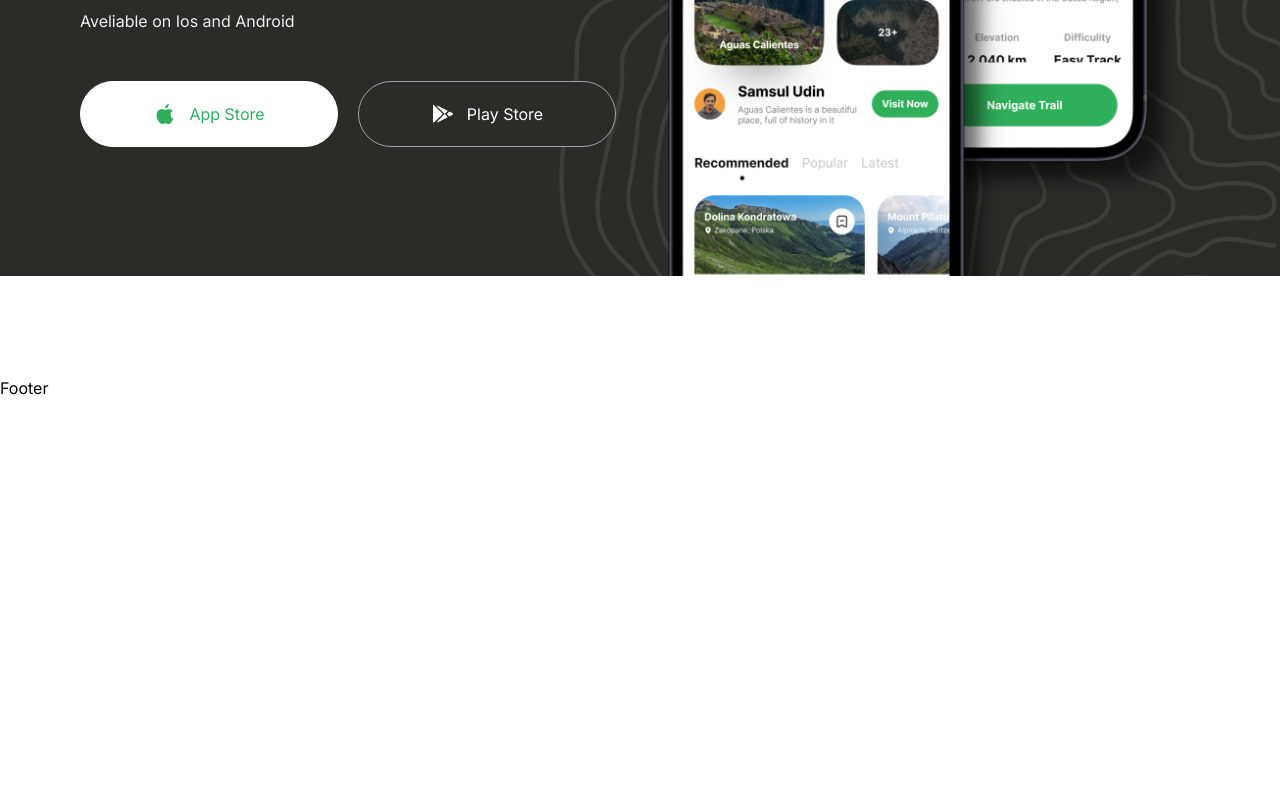
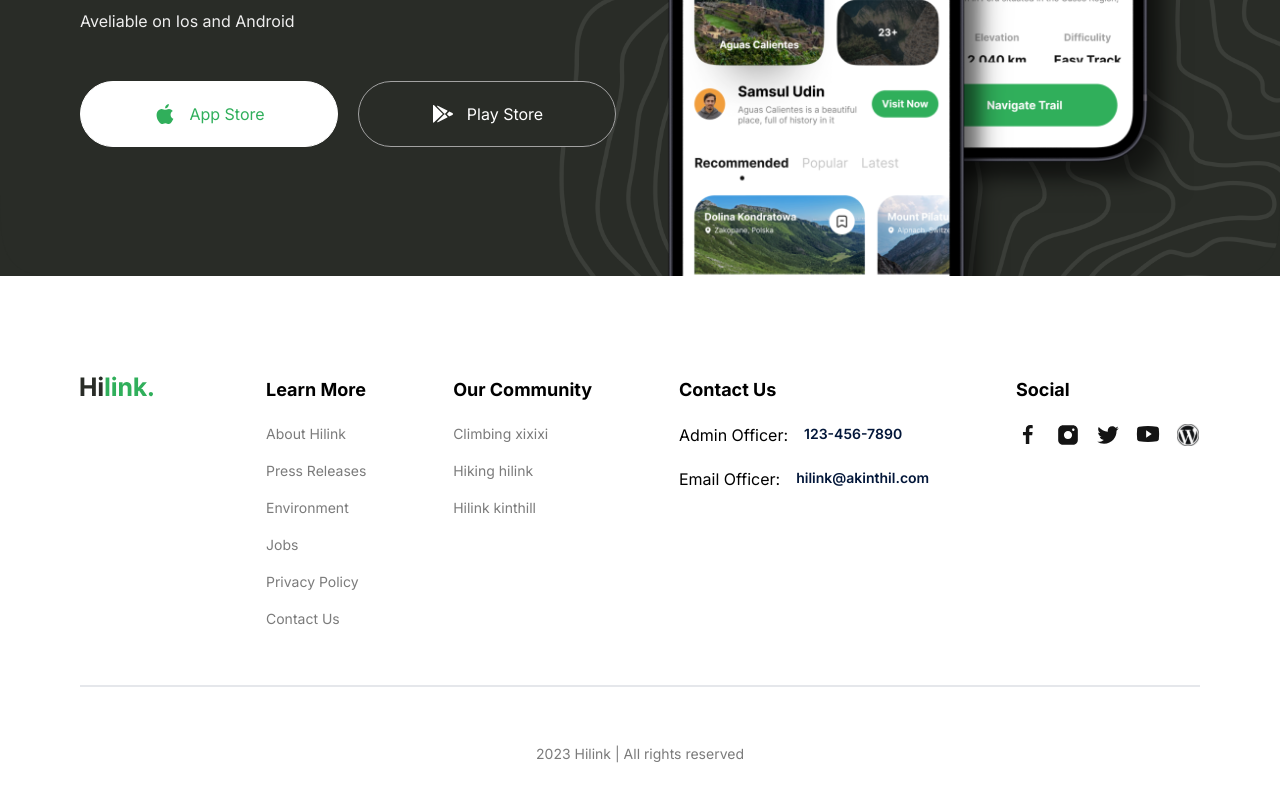
Before and after one commit to RafaelSFDC/travel_app, a Next.js app: page / in a window 1280 px wide. Shown: the part 4043-4843 px from the top of the page. Before the commit the page ends 4443 px from the top, so only its background shows below. Built offline with nearby package versions, Linux system fonts and the light colour scheme.

Commit message:
feat(Added Features): :sparkles: Footer and Next Config
Added Footer and configured Next output and image optmization

```diff
--- a/components/Footer.tsx
+++ b/components/Footer.tsx
@@ -1,5 +1,81 @@
+import { FOOTER_CONTACT_INFO, FOOTER_LINKS, SOCIALS } from "@/constants";
+import Image from "next/image";
+import Link from "next/link";
+
 const Footer = () => {
-  return <div>Footer</div>;
+  return (
+    <footer className="flexCenter mb-24">
+      <div className="padding-container max-container flex w-full flex-col gap-14">
+        <div className="flex flex-col items-start justify-center gap-[10%] md:flex-row">
+          <Link href="/" className="mb-10">
+            <Image src="hilink-logo.svg" alt="logo" width={74} height={29} />
+          </Link>
+
+          <div className="flex flex-wrap gap-10 sm:justify-between md:flex-1">
+            {FOOTER_LINKS.map((columns) => (
+              <FooterColumns title={columns.title}>
+                <ul className="regular-14 flex flex-col gap-4 text-gray-30">
+                  {columns.links.map((link) => (
+                    <Link href="/" key={link}>
+                      {link}
+                    </Link>
+                  ))}
+                </ul>
+              </FooterColumns>
+            ))}
+
+            <div className="flex flex-col gap-5">
+              <FooterColumns title={FOOTER_CONTACT_INFO.title}>
+                {FOOTER_CONTACT_INFO.links.map((link) => (
+                  <Link
+                    href="/"
+                    key={link.label}
+                    className="flex gap-4 md:flex-col lg:flex-row"
+                  >
+                    <p className="whitespace-nowrap">{link.label}:</p>
+                    <p className="medium-14 whitespace-nowrap text-blue-70">
+                      {link.value}
+                    </p>
+                  </Link>
+                ))}
+              </FooterColumns>
+            </div>
+
+            <div className="flex flex-col gap-5">
+              <FooterColumns title={SOCIALS.title}>
+                <ul className="regular-14 flex gap-4 text-gray-30">
+                  {SOCIALS.links.map((link) => (
+                    <Link href="/" key={link}>
+                      <Image src={link} alt="logo" width={24} height={24} />
+                    </Link>
+                  ))}
+                </ul>
+              </FooterColumns>
+            </div>
+          </div>
+        </div>
+
+        <div className="border bg-gray-20" />
+        <p className="regular-14 w-full text-center text-gray-30">
+          2023 Hilink | All rights reserved
+        </p>
+      </div>
+    </footer>
+  );
+};
+
+type FooterColumnProps = {
+  title: string;
+  children: React.ReactNode;
+};
+
+const FooterColumns = ({ title, children }: FooterColumnProps) => {
+  return (
+    <div className="flex flex-col gap-5">
+      <h4 className="bold-18 whitespace-nowrap">{title}</h4>
+      {children}
+    </div>
+  );
 };
 
 export default Footer;
--- a/next.config.js
+++ b/next.config.js
@@ -1,4 +1,7 @@
 /** @type {import('next').NextConfig} */
-const nextConfig = {}
+const nextConfig = {
+    output: "dist",
+    images: { unoptimized: true },
+}
 
 module.exports = nextConfig
```
